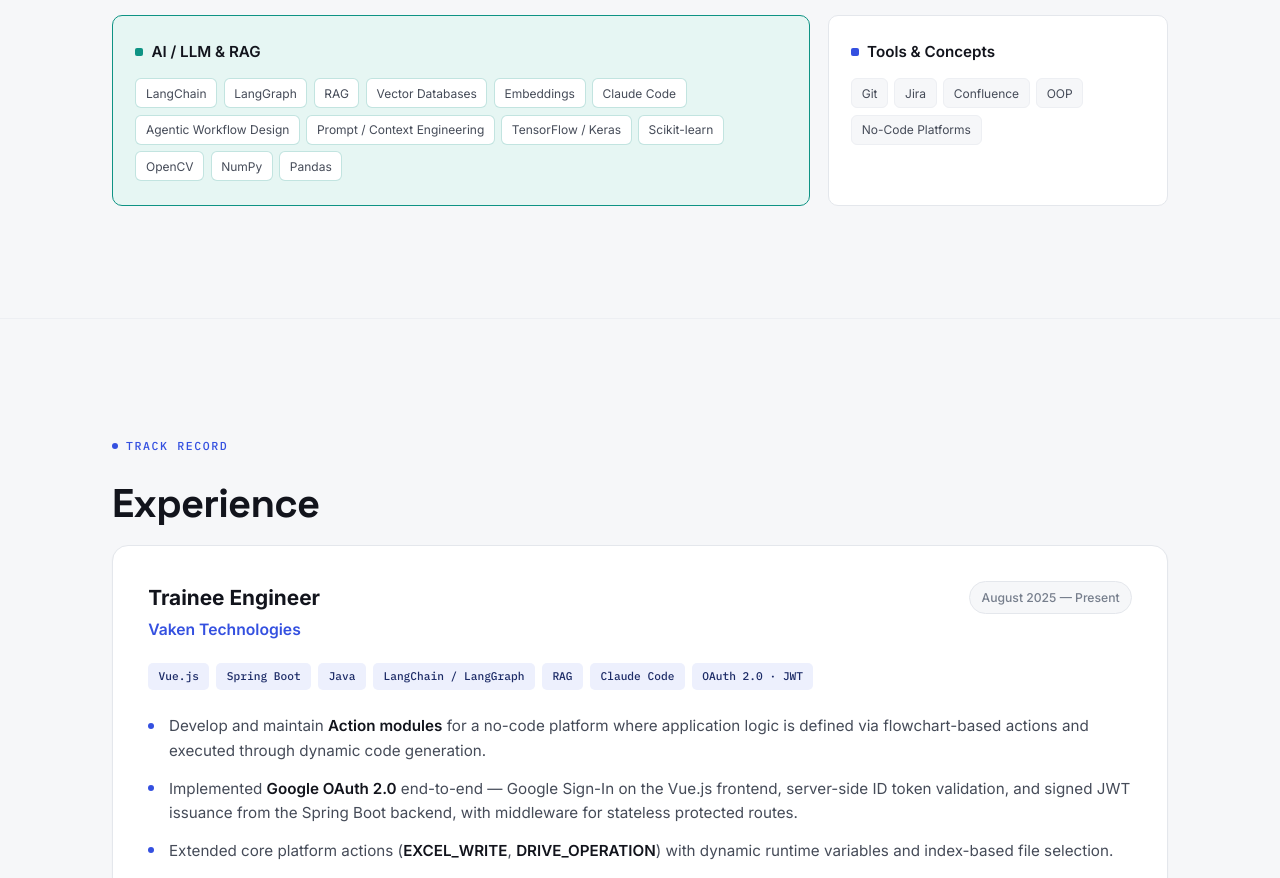
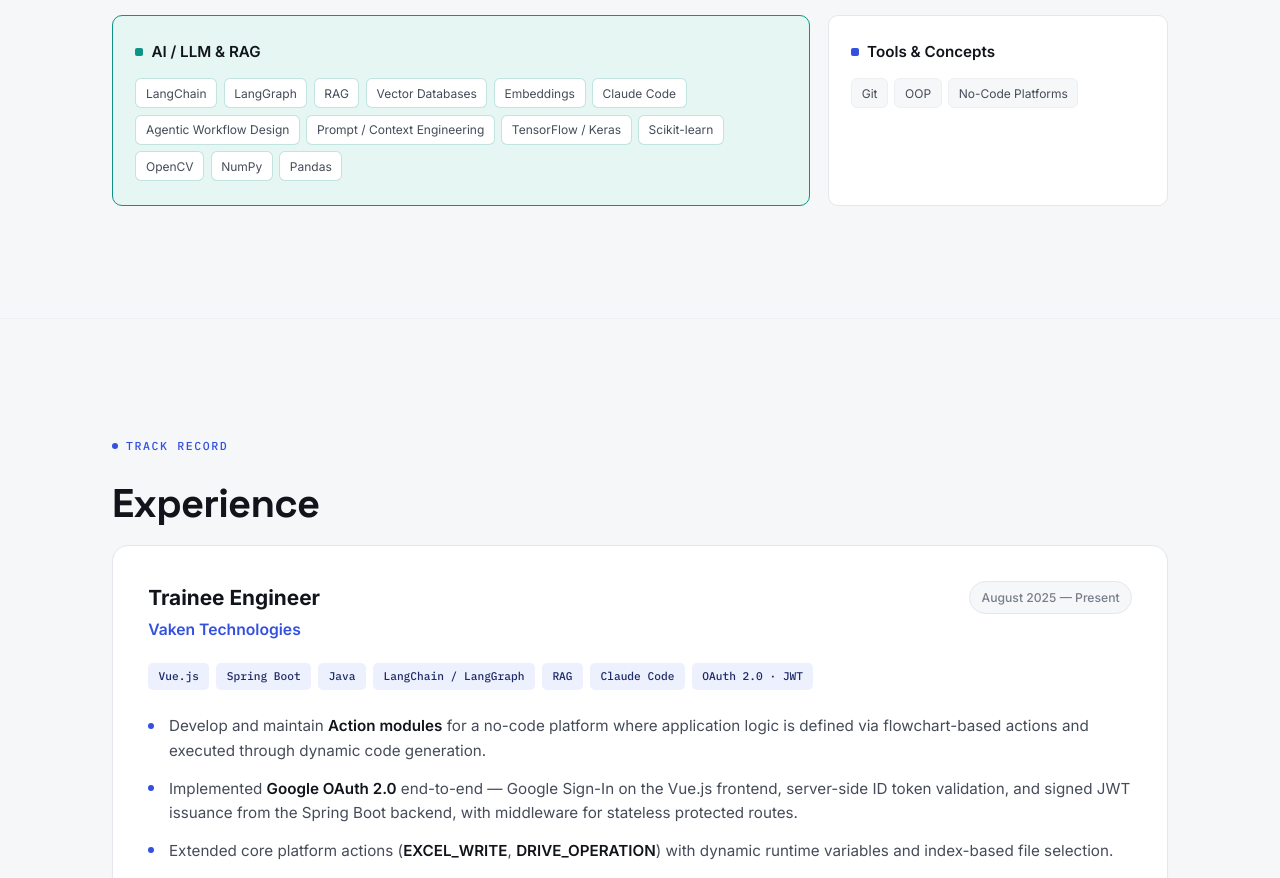
Before and after one commit to Eswar-68/portfolio, a plain HTML site: page index.html in a window 1280 px wide. Shown: the part 2292-3170 px from the top of the page. Drawn offline with Linux system fonts and the light colour scheme.

Commit message:
skill update
Removed Jira and Confluence tags from skill section.

```diff
--- a/index.html
+++ b/index.html
@@ -556,7 +556,7 @@
       </div>
       <div class="skill-card reveal">
         <div class="skill-card-title"><span class="sw"></span>Tools &amp; Concepts</div>
-        <div class="skill-tags"><span class="skill-tag">Git</span><span class="skill-tag">Jira</span><span class="skill-tag">Confluence</span><span class="skill-tag">OOP</span><span class="skill-tag">No-Code Platforms</span></div>
+        <div class="skill-tags"><span class="skill-tag">Git</span><span class="skill-tag">OOP</span><span class="skill-tag">No-Code Platforms</span></div>
       </div>
     </div>
   </div>
```
